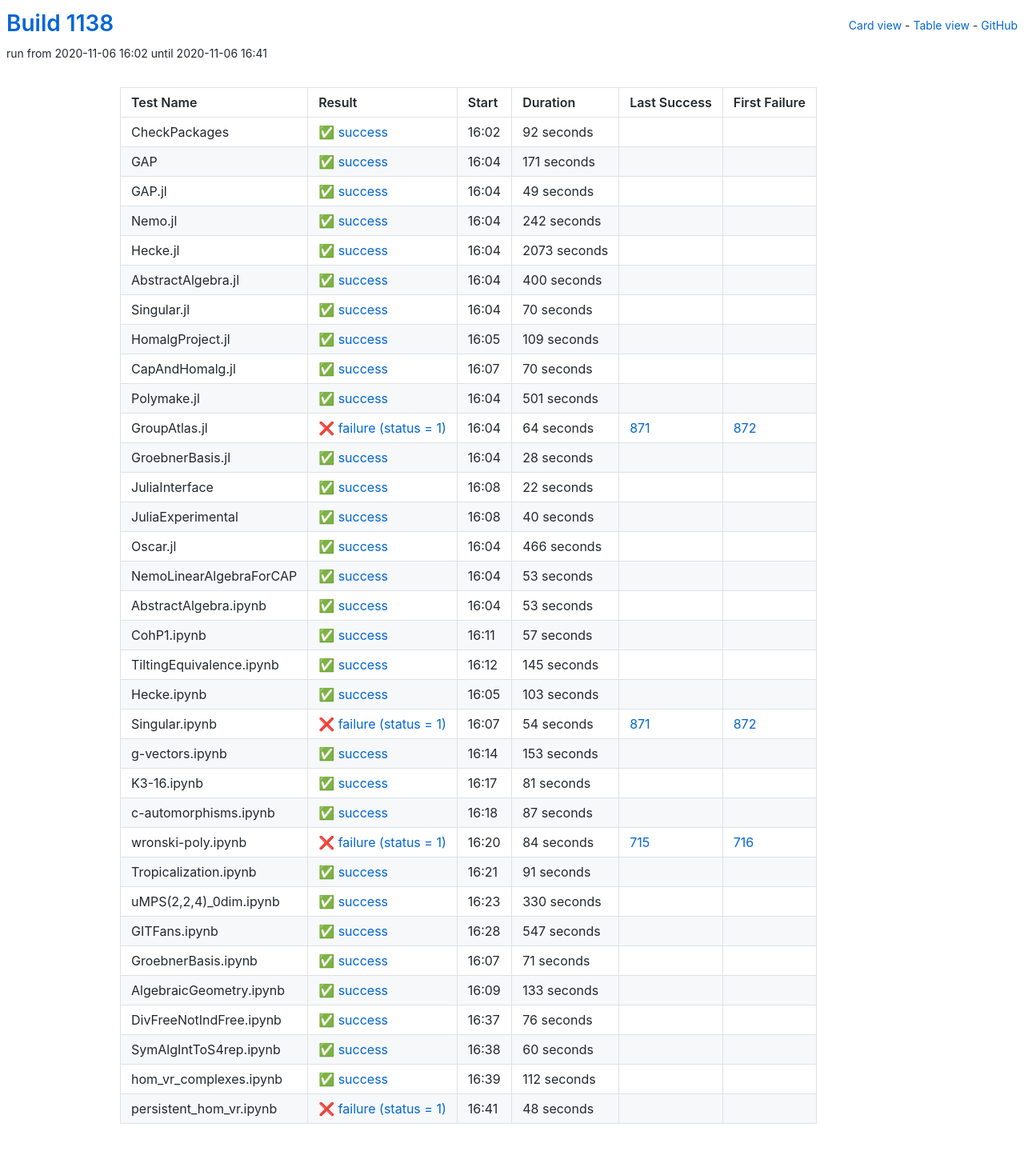
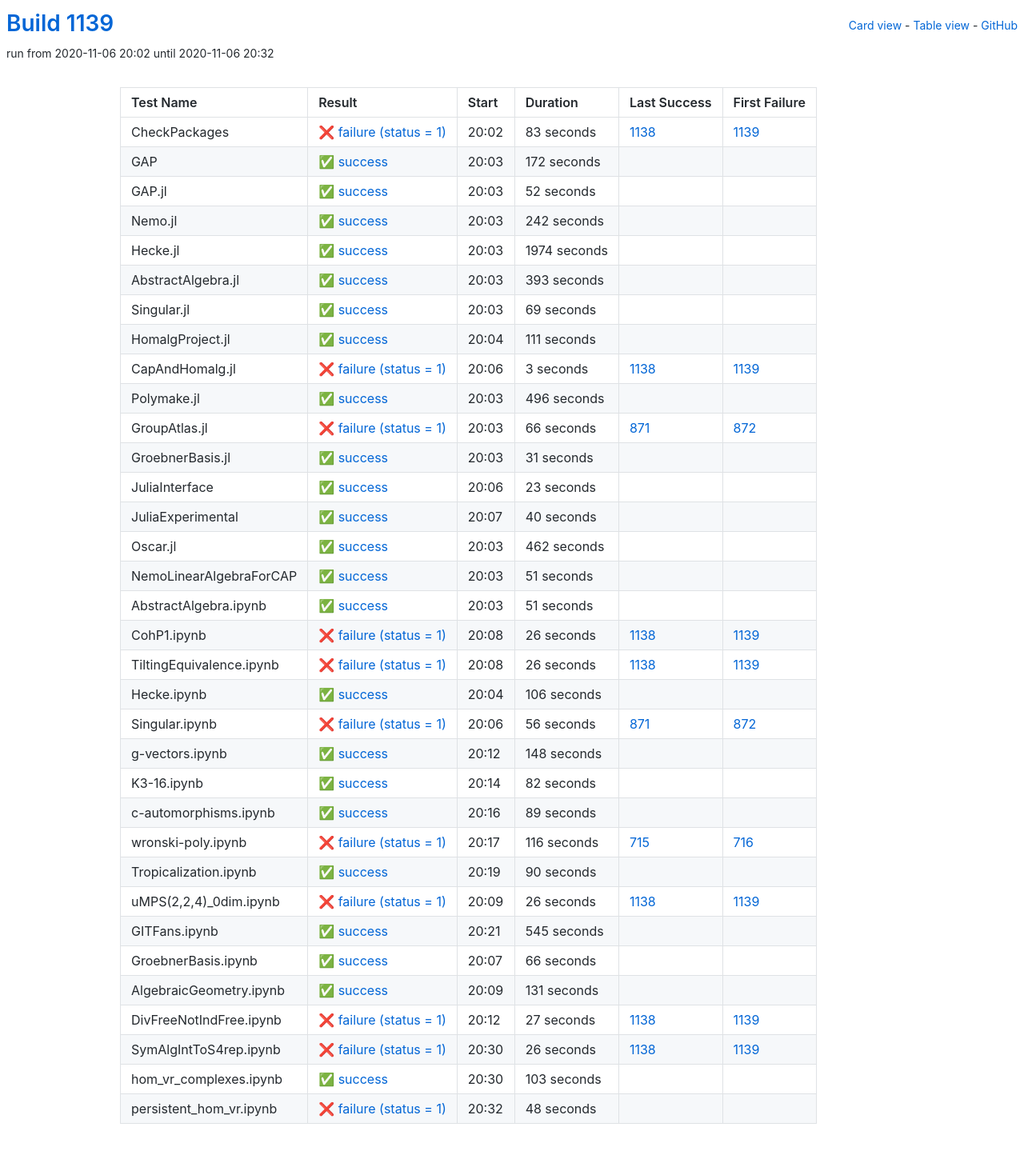
Before and after one commit to oscar-system/oscar-ci-status-stable, a Jekyll site: the page built from table.html, in a window 1280 px wide. Shown: the whole page at 80% size. Built offline with Jekyll 4.4.1, drawn with Linux system fonts in a browser that asks for light colours.

Commit message:
Build #1139

```diff
--- a/_data/ci.yml
+++ b/_data/ci.yml
@@ -1,6 +1,6 @@
 ---
-build: 1138
-build_url: https://oscarci.mathematik.uni-kl.de/job/oscar-stable/1138/
+build: 1139
+build_url: https://oscarci.mathematik.uni-kl.de/job/oscar-stable/1139/
 job: oscar-stable
 organization: oscar-system
 repo: oscar-ci-status-stable
@@ -8,44 +8,44 @@ repourl: https://github.com/oscar-system/oscar-ci-status-stable
 tests:
 - name: CheckPackages
   id: checkpackages
-  log: https://oscarci.mathematik.uni-kl.de/job/oscar-stable/1138/artifact/logs/build-1138/CheckPackages.log
-  start: 2020-11-06 16:02
+  log: https://oscarci.mathematik.uni-kl.de/job/oscar-stable/1139/artifact/logs/build-1139/CheckPackages.log
+  start: 2020-11-06 20:02
+  success: false
+  exitcode: 1
+  status: failure
+  duration: 83
+  last_success: 1138
+  last_success_url: https://oscarci.mathematik.uni-kl.de/job/oscar-stable/1138/
+  first_failure: 1139
+  first_failure_url: https://oscarci.mathematik.uni-kl.de/job/oscar-stable/1139/
+- name: GAP
+  id: gap
+  log: https://oscarci.mathematik.uni-kl.de/job/oscar-stable/1139/artifact/logs/build-1139/GAP.log
+  start: 2020-11-06 20:03
   success: true
   exitcode: 0
   status: success
-  duration: 92
-  last_success: false
-  last_success_url:
-  first_failure: false
-  first_failure_url:
-- name: GAP
-  id: gap
-  log: https://oscarci.mathematik.uni-kl.de/job/oscar-stable/1138/artifact/logs/build-1138/GAP.log
-  start: 2020-11-06 16:04
-  success: true
-  exitcode: 0
-  status: success
-  duration: 171
+  duration: 172
   last_success: false
   last_success_url:
   first_failure: false
   first_failure_url:
 - name: GAP.jl
   id: gap-jl
-  log: https://oscarci.mathematik.uni-kl.de/job/oscar-stable/1138/artifact/logs/build-1138/GAP.jl.log
-  start: 2020-11-06 16:04
+  log: https://oscarci.mathematik.uni-kl.de/job/oscar-stable/1139/artifact/logs/build-1139/GAP.jl.log
+  start: 2020-11-06 20:03
   success: true
   exitcode: 0
   status: success
-  duration: 49
+  duration: 52
   last_success: false
   last_success_url:
   first_failure: false
   first_failure_url:
 - name: Nemo.jl
   id: nemo-jl
-  log: https://oscarci.mathematik.uni-kl.de/job/oscar-stable/1138/artifact/logs/build-1138/Nemo.jl.log
-  start: 2020-11-06 16:04
+  log: https://oscarci.mathematik.uni-kl.de/job/oscar-stable/1139/artifact/logs/build-1139/Nemo.jl.log
+  start: 2020-11-06 20:03
   success: true
   exitcode: 0
   status: success
@@ -56,116 +56,116 @@ tests:
   first_failure_url:
 - name: Hecke.jl
   id: hecke-jl
-  log: https://oscarci.mathematik.uni-kl.de/job/oscar-stable/1138/artifact/logs/build-1138/Hecke.jl.log
-  start: 2020-11-06 16:04
+  log: https://oscarci.mathematik.uni-kl.de/job/oscar-stable/1139/artifact/logs/build-1139/Hecke.jl.log
+  start: 2020-11-06 20:03
   success: true
   exitcode: 0
   status: success
-  duration: 2073
+  duration: 1974
   last_success: false
   last_success_url:
   first_failure: false
   first_failure_url:
 - name: AbstractAlgebra.jl
   id: abstractalgebra-jl
-  log: https://oscarci.mathematik.uni-kl.de/job/oscar-stable/1138/artifact/logs/build-1138/AbstractAlgebra.jl.log
-  start: 2020-11-06 16:04
+  log: https://oscarci.mathematik.uni-kl.de/job/oscar-stable/1139/artifact/logs/build-1139/AbstractAlgebra.jl.log
+  start: 2020-11-06 20:03
   success: true
   exitcode: 0
   status: success
-  duration: 400
+  duration: 393
   last_success: false
   last_success_url:
   first_failure: false
   first_failure_url:
 - name: Singular.jl
   id: singular-jl
-  log: https://oscarci.mathematik.uni-kl.de/job/oscar-stable/1138/artifact/logs/build-1138/Singular.jl.log
-  start: 2020-11-06 16:04
+  log: https://oscarci.mathematik.uni-kl.de/job/oscar-stable/1139/artifact/logs/build-1139/Singular.jl.log
+  start: 2020-11-06 20:03
   success: true
   exitcode: 0
   status: success
-  duration: 70
+  duration: 69
   last_success: false
   last_success_url:
   first_failure: false
   first_failure_url:
 - name: HomalgProject.jl
   id: homalgproject-jl
-  log: https://oscarci.mathematik.uni-kl.de/job/oscar-stable/1138/artifact/logs/build-1138/HomalgProject.jl.log
-  start: 2020-11-06 16:05
+  log: https://oscarci.mathematik.uni-kl.de/job/oscar-stable/1139/artifact/logs/build-1139/HomalgProject.jl.log
+  start: 2020-11-06 20:04
   success: true
   exitcode: 0
   status: success
-  duration: 109
+  duration: 111
   last_success: false
   last_success_url:
   first_failure: false
   first_failure_url:
 - name: CapAndHomalg.jl
   id: capandhomalg-jl
-  log: https://oscarci.mathematik.uni-kl.de/job/oscar-stable/1138/artifact/logs/build-1138/CapAndHomalg.jl.log
-  start: 2020-11-06 16:07
+  log: https://oscarci.mathematik.uni-kl.de/job/oscar-stable/1139/artifact/logs/build-1139/CapAndHomalg.jl.log
+  start: 2020-11-06 20:06
+  success: false
+  exitcode: 1
+  status: failure
+  duration: 3
+  last_success: 1138
+  last_success_url: https://oscarci.mathematik.uni-kl.de/job/oscar-stable/1138/
+  first_failure: 1139
+  first_failure_url: https://oscarci.mathematik.uni-kl.de/job/oscar-stable/1139/
+- name: Polymake.jl
+  id: polymake-jl
+  log: https://oscarci.mathematik.uni-kl.de/job/oscar-stable/1139/artifact/logs/build-1139/Polymake.jl.log
+  start: 2020-11-06 20:03
   success: true
   exitcode: 0
   status: success
-  duration: 70
-  last_success: false
-  last_success_url:
-  first_failure: false
-  first_failure_url:
-- name: Polymake.jl
-  id: polymake-jl
-  log: https://oscarci.mathematik.uni-kl.de/job/oscar-stable/1138/artifact/logs/build-1138/Polymake.jl.log
-  start: 2020-11-06 16:04
-  success: true
-  exitcode: 0
-  status: success
-  duration: 501
+  duration: 496
   last_success: false
   last_success_url:
   first_failure: false
   first_failure_url:
 - name: GroupAtlas.jl
   id: groupatlas-jl
-  log: https://oscarci.mathematik.uni-kl.de/job/oscar-stable/1138/artifact/logs/build-1138/GroupAtlas.jl.log
-  start: 2020-11-06 16:04
+  log: https://oscarci.mathematik.uni-kl.de/job/oscar-stable/1139/artifact/logs/build-1139/GroupAtlas.jl.log
+  start: 2020-11-06 20:03
   success: false
   exitcode: 1
   status: failure
-  duration: 64
+  duration: 66
   last_success: 871
   last_success_url: https://oscarci.mathematik.uni-kl.de/job/oscar-stable/871/
   first_failure: 872
   first_failure_url: https://oscarci.mathematik.uni-kl.de/job/oscar-stable/872/
 - name: GroebnerBasis.jl
   id: groebnerbasis-jl
-  log: https://oscarci.mathematik.uni-kl.de/job/oscar-stable/1138/artifact/logs/build-1138/GroebnerBasis.jl.log
-  start: 2020-11-06 16:04
+  log: https://oscarci.mathematik.uni-kl.de/job/oscar-stable/1139/artifact/logs/build-1139/GroebnerBasis.jl.log
+  start: 2020-11-06 20:03
   success: true
   exitcode: 0
   status: success
-  duration: 28
+  duration: 31
   last_success: false
   last_success_url:
   first_failure: false
   first_failure_url:
 - name: JuliaInterface
   id: juliainterface
-  log: https://oscarci.mathematik.uni-kl.de/job/oscar-stable/1138/artifact/logs/build-1138/JuliaInterface.log
-  start: 2020-11-06 16:08
+  log: https://oscarci.mathematik.uni-kl.de/job/oscar-stable/1139/artifact/logs/build-1139/JuliaInterface.log
+  start: 2020-11-06 20:06
   success: true
   exitcode: 0
   status: success
-  duration: 22
+  duration: 23
   last_success: false
   last_success_url:
   first_failure: false
   first_failure_url:
 - name: JuliaExperimental
   id: juliaexperimental
-  log: https://oscarci.mathematik.uni-kl.de/job/oscar-stable/1138/artifact/logs/build-1138/JuliaExperimental.log
-  start: 2020-11-06 16:08
+  log: https://oscarci.mathematik.uni-kl.de/job/oscar-stable/1139/artifact/logs/build-1139/JuliaExperimental.log
+  start: 2020-11-06 20:07
   success: true
   exitcode: 0
   status: success
@@ -176,68 +176,224 @@ tests:
   first_failure_url:
 - name: Oscar.jl
   id: oscar-jl
-  log: https://oscarci.mathematik.uni-kl.de/job/oscar-stable/1138/artifact/logs/build-1138/Oscar.jl.log
-  start: 2020-11-06 16:04
+  log: https://oscarci.mathematik.uni-kl.de/job/oscar-stable/1139/artifact/logs/build-1139/Oscar.jl.log
+  start: 2020-11-06 20:03
   success: true
   exitcode: 0
   status: success
-  duration: 466
+  duration: 462
   last_success: false
   last_success_url:
   first_failure: false
   first_failure_url:
 - name: NemoLinearAlgebraForCAP
   id: nemolinearalgebraforcap
-  log: https://oscarci.mathematik.uni-kl.de/job/oscar-stable/1138/artifact/logs/build-1138/NemoLinearAlgebraForCAP.log
-  start: 2020-11-06 16:04
+  log: https://oscarci.mathematik.uni-kl.de/job/oscar-stable/1139/artifact/logs/build-1139/NemoLinearAlgebraForCAP.log
+  start: 2020-11-06 20:03
   success: true
   exitcode: 0
   status: success
-  duration: 53
+  duration: 51
   last_success: false
   last_success_url:
   first_failure: false
   first_failure_url:
 - name: AbstractAlgebra.ipynb
   id: abstractalgebra-ipynb
-  log: https://oscarci.mathematik.uni-kl.de/job/oscar-stable/1138/artifact/logs/build-1138/AbstractAlgebra.ipynb.log
-  start: 2020-11-06 16:04
+  log: https://oscarci.mathematik.uni-kl.de/job/oscar-stable/1139/artifact/logs/build-1139/AbstractAlgebra.ipynb.log
+  start: 2020-11-06 20:03
   success: true
   exitcode: 0
   status: success
-  duration: 53
+  duration: 51
   last_success: false
   last_success_url:
   first_failure: false
   first_failure_url:
 - name: CohP1.ipynb
   id: cohp1-ipynb
-  log: https://oscarci.mathematik.uni-kl.de/job/oscar-stable/1138/artifact/logs/build-1138/CohP1.ipynb.log
-  start: 2020-11-06 16:11
+  log: https://oscarci.mathematik.uni-kl.de/job/oscar-stable/1139/artifact/logs/build-1139/CohP1.ipynb.log
+  start: 2020-11-06 20:08
+  success: false
+  exitcode: 1
+  status: failure
+  duration: 26
+  last_success: 1138
+  last_success_url: https://oscarci.mathematik.uni-kl.de/job/oscar-stable/1138/
+  first_failure: 1139
+  first_failure_url: https://oscarci.mathematik.uni-kl.de/job/oscar-stable/1139/
+- name: TiltingEquivalence.ipynb
+  id: tiltingequivalence-ipynb
+  log: https://oscarci.mathematik.uni-kl.de/job/oscar-stable/1139/artifact/logs/build-1139/TiltingEquivalence.ipynb.log
+  start: 2020-11-06 20:08
+  success: false
+  exitcode: 1
+  status: failure
+  duration: 26
+  last_success: 1138
+  last_success_url: https://oscarci.mathematik.uni-kl.de/job/oscar-stable/1138/
+  first_failure: 1139
+  first_failure_url: https://oscarci.mathematik.uni-kl.de/job/oscar-stable/1139/
+- name: Hecke.ipynb
+  id: hecke-ipynb
+  log: https://oscarci.mathematik.uni-kl.de/job/oscar-stable/1139/artifact/logs/build-1139/Hecke.ipynb.log
+  start: 2020-11-06 20:04
   success: true
   exitcode: 0
   status: success
-  duration: 57
+  duration: 106
   last_success: false
   last_success_url:
   first_failure: false
   first_failure_url:
-- name: TiltingEquivalence.ipynb
-  id: tiltingequivalence-ipynb
-  log: https://oscarci.mathematik.uni-kl.de/job/oscar-stable/1138/artifact/logs/build-1138/TiltingEquivalence.ipynb.log
-  start: 2020-11-06 16:12
+- name: Singular.ipynb
+  id: singular-ipynb
+  log: https://oscarci.mathematik.uni-kl.de/job/oscar-stable/1139/artifact/logs/build-1139/Singular.ipynb.log
+  start: 2020-11-06 20:06
+  success: false
+  exitcode: 1
+  status: failure
+  duration: 56
+  last_success: 871
+  last_success_url: https://oscarci.mathematik.uni-kl.de/job/oscar-stable/871/
+  first_failure: 872
+  first_failure_url: https://oscarci.mathematik.uni-kl.de/job/oscar-stable/872/
+- name: g-vectors.ipynb
+  id: g-vectors-ipynb
+  log: https://oscarci.mathematik.uni-kl.de/job/oscar-stable/1139/artifact/logs/build-1139/g-vectors.ipynb.log
+  start: 2020-11-06 20:12
   success: true
   exitcode: 0
   status: success
-  duration: 145
+  duration: 148
   last_success: false
   last_success_url:
   first_failure: false
   first_failure_url:
-- name: Hecke.ipynb
-  id: hecke-ipynb
-  log: https://oscarci.mathematik.uni-kl.de/job/oscar-stable/1138/artifact/logs/build-1138/Hecke.ipynb.log
-  start: 2020-11-06 16:05
+- name: K3-16.ipynb
+  id: k3-16-ipynb
+  log: https://oscarci.mathematik.uni-kl.de/job/oscar-stable/1139/artifact/logs/build-1139/K3-16.ipynb.log
+  start: 2020-11-06 20:14
+  success: true
+  exitcode: 0
+  status: success
+  duration: 82
+  last_success: false
+  last_success_url:
+  first_failure: false
+  first_failure_url:
+- name: c-automorphisms.ipynb
+  id: c-automorphisms-ipynb
+  log: https://oscarci.mathematik.uni-kl.de/job/oscar-stable/1139/artifact/logs/build-1139/c-automorphisms.ipynb.log
+  start: 2020-11-06 20:16
+  success: true
+  exitcode: 0
+  status: success
+  duration: 89
+  last_success: false
+  last_success_url:
+  first_failure: false
+  first_failure_url:
+- name: wronski-poly.ipynb
+  id: wronski-poly-ipynb
+  log: https://oscarci.mathematik.uni-kl.de/job/oscar-stable/1139/artifact/logs/build-1139/wronski-poly.ipynb.log
+  start: 2020-11-06 20:17
+  success: false
+  exitcode: 1
+  status: failure
+  duration: 116
+  last_success: 715
+  last_success_url: https://oscarci.mathematik.uni-kl.de/job/oscar-stable/715/
+  first_failure: 716
+  first_failure_url: https://oscarci.mathematik.uni-kl.de/job/oscar-stable/716/
+- name: Tropicalization.ipynb
+  id: tropicalization-ipynb
+  log: https://oscarci.mathematik.uni-kl.de/job/oscar-stable/1139/artifact/logs/build-1139/Tropicalization.ipynb.log
+  start: 2020-11-06 20:19
+  success: true
+  exitcode: 0
+  status: success
+  duration: 90
+  last_success: false
+  last_success_url:
+  first_failure: false
+  first_failure_url:
+- name: uMPS(2,2,4)_0dim.ipynb
+  id: umps-2-2-4-0dim-ipynb
+  log: https://oscarci.mathematik.uni-kl.de/job/oscar-stable/1139/artifact/logs/build-1139/uMPS-2-2-4-_0dim.ipynb.log
+  start: 2020-11-06 20:09
+  success: false
+  exitcode: 1
+  status: failure
+  duration: 26
+  last_success: 1138
+  last_success_url: https://oscarci.mathematik.uni-kl.de/job/oscar-stable/1138/
+  first_failure: 1139
+  first_failure_url: https://oscarci.mathematik.uni-kl.de/job/oscar-stable/1139/
+- name: GITFans.ipynb
+  id: gitfans-ipynb
+  log: https://oscarci.mathematik.uni-kl.de/job/oscar-stable/1139/artifact/logs/build-1139/GITFans.ipynb.log
+  start: 2020-11-06 20:21
+  success: true
+  exitcode: 0
+  status: success
+  duration: 545
+  last_success: false
+  last_success_url:
+  first_failure: false
+  first_failure_url:
+- name: GroebnerBasis.ipynb
+  id: groebnerbasis-ipynb
+  log: https://oscarci.mathematik.uni-kl.de/job/oscar-stable/1139/artifact/logs/build-1139/GroebnerBasis.ipynb.log
+  start: 2020-11-06 20:07
+  success: true
+  exitcode: 0
+  status: success
+  duration: 66
+  last_success: false
+  last_success_url:
+  first_failure: false
+  first_failure_url:
+- name: AlgebraicGeometry.ipynb
+  id: algebraicgeometry-ipynb
+  log: https://oscarci.mathematik.uni-kl.de/job/oscar-stable/1139/artifact/logs/build-1139/AlgebraicGeometry.ipynb.log
+  start: 2020-11-06 20:09
+  success: true
+  exitcode: 0
+  status: success
+  duration: 131
+  last_success: false
+  last_success_url:
+  first_failure: false
+  first_failure_url:
+- name: DivFreeNotIndFree.ipynb
+  id: divfreenotindfree-ipynb
+  log: https://oscarci.mathematik.uni-kl.de/job/oscar-stable/1139/artifact/logs/build-1139/DivFreeNotIndFree.ipynb.log
+  start: 2020-11-06 20:12
+  success: false
+  exitcode: 1
+  status: failure
+  duration: 27
+  last_success: 1138
+  last_success_url: https://oscarci.mathematik.uni-kl.de/job/oscar-stable/1138/
+  first_failure: 1139
+  first_failure_url: https://oscarci.mathematik.uni-kl.de/job/oscar-stable/1139/
+- name: SymAlgIntToS4rep.ipynb
+  id: symalginttos4rep-ipynb
+  log: https://oscarci.mathematik.uni-kl.de/job/oscar-stable/1139/artifact/logs/build-1139/SymAlgIntToS4rep.ipynb.log
+  start: 2020-11-06 20:30
+  success: false
+  exitcode: 1
+  status: failure
+  duration: 26
+  last_success: 1138
+  last_success_url: https://oscarci.mathematik.uni-kl.de/job/oscar-stable/1138/
+  first_failure: 1139
+  first_failure_url: https://oscarci.mathematik.uni-kl.de/job/oscar-stable/1139/
+- name: hom_vr_complexes.ipynb
+  id: hom-vr-complexes-ipynb
+  log: https://oscarci.mathematik.uni-kl.de/job/oscar-stable/1139/artifact/logs/build-1139/hom_vr_complexes.ipynb.log
+  start: 2020-11-06 20:30
   success: true
   exitcode: 0
   status: success
@@ -246,166 +402,10 @@ tests:
   last_success_url:
   first_failure: false
   first_failure_url:
-- name: Singular.ipynb
-  id: singular-ipynb
-  log: https://oscarci.mathematik.uni-kl.de/job/oscar-stable/1138/artifact/logs/build-1138/Singular.ipynb.log
-  start: 2020-11-06 16:07
-  success: false
-  exitcode: 1
-  status: failure
-  duration: 54
-  last_success: 871
-  last_success_url: https://oscarci.mathematik.uni-kl.de/job/oscar-stable/871/
-  first_failure: 872
-  first_failure_url: https://oscarci.mathematik.uni-kl.de/job/oscar-stable/872/
-- name: g-vectors.ipynb
-  id: g-vectors-ipynb
-  log: https://oscarci.mathematik.uni-kl.de/job/oscar-stable/1138/artifact/logs/build-1138/g-vectors.ipynb.log
-  start: 2020-11-06 16:14
-  success: true
-  exitcode: 0
-  status: success
-  duration: 153
-  last_success: false
-  last_success_url:
-  first_failure: false
-  first_failure_url:
-- name: K3-16.ipynb
-  id: k3-16-ipynb
-  log: https://oscarci.mathematik.uni-kl.de/job/oscar-stable/1138/artifact/logs/build-1138/K3-16.ipynb.log
-  start: 2020-11-06 16:17
-  success: true
-  exitcode: 0
-  status: success
-  duration: 81
-  last_success: false
-  last_success_url:
-  first_failure: false
-  first_failure_url:
-- name: c-automorphisms.ipynb
-  id: c-automorphisms-ipynb
-  log: https://oscarci.mathematik.uni-kl.de/job/oscar-stable/1138/artifact/logs/build-1138/c-automorphisms.ipynb.log
-  start: 2020-11-06 16:18
-  success: true
-  exitcode: 0
-  status: success
-  duration: 87
-  last_success: false
-  last_success_url:
-  first_failure: false
-  first_failure_url:
-- name: wronski-poly.ipynb
-  id: wronski-poly-ipynb
-  log: https://oscarci.mathematik.uni-kl.de/job/oscar-stable/1138/artifact/logs/build-1138/wronski-poly.ipynb.log
-  start: 2020-11-06 16:20
-  success: false
-  exitcode: 1
-  status: failure
-  duration: 84
-  last_success: 715
-  last_success_url: https://oscarci.mathematik.uni-kl.de/job/oscar-stable/715/
-  first_failure: 716
-  first_failure_url: https://oscarci.mathematik.uni-kl.de/job/oscar-stable/716/
-- name: Tropicalization.ipynb
-  id: tropicalization-ipynb
-  log: https://oscarci.mathematik.uni-kl.de/job/oscar-stable/1138/artifact/logs/build-1138/Tropicalization.ipynb.log
-  start: 2020-11-06 16:21
-  success: true
-  exitcode: 0
-  status: success
-  duration: 91
-  last_success: false
-  last_success_url:
-  first_failure: false
-  first_failure_url:
-- name: uMPS(2,2,4)_0dim.ipynb
-  id: umps-2-2-4-0dim-ipynb
-  log: https://oscarci.mathematik.uni-kl.de/job/oscar-stable/1138/artifact/logs/build-1138/uMPS-2-2-4-_0dim.ipynb.log
-  start: 2020-11-06 16:23
-  success: true
-  exitcode: 0
-  status: success
-  duration: 330
-  last_success: false
-  last_success_url:
-  first_failure: false
-  first_failure_url:
-- name: GITFans.ipynb
-  id: gitfans-ipynb
-  log: https://oscarci.mathematik.uni-kl.de/job/oscar-stable/1138/artifact/logs/build-1138/GITFans.ipynb.log
-  start: 2020-11-06 16:28
-  success: true
-  exitcode: 0
-  status: success
-  duration: 547
-  last_success: false
-  last_success_url:
-  first_failure: false
-  first_failure_url:
-- name: GroebnerBasis.ipynb
-  id: groebnerbasis-ipynb
-  log: https://oscarci.mathematik.uni-kl.de/job/oscar-stable/1138/artifact/logs/build-1138/GroebnerBasis.ipynb.log
-  start: 2020-11-06 16:07
-  success: true
-  exitcode: 0
-  status: success
-  duration: 71
-  last_success: false
-  last_success_url:
-  first_failure: false
-  first_failure_url:
-- name: AlgebraicGeometry.ipynb
-  id: algebraicgeometry-ipynb
-  log: https://oscarci.mathematik.uni-kl.de/job/oscar-stable/1138/artifact/logs/build-1138/AlgebraicGeometry.ipynb.log
-  start: 2020-11-06 16:09
-  success: true
-  exitcode: 0
-  status: success
-  duration: 133
-  last_success: false
-  last_success_url:
-  first_failure: false
-  first_failure_url:
-- name: DivFreeNotIndFree.ipynb
-  id: divfreenotindfree-ipynb
-  log: https://oscarci.mathematik.uni-kl.de/job/oscar-stable/1138/artifact/logs/build-1138/DivFreeNotIndFree.ipynb.log
-  start: 2020-11-06 16:37
-  success: true
-  exitcode: 0
-  status: success
-  duration: 76
-  last_success: false
-  last_success_url:
-  first_failure: false
-  first_failure_url:
-- name: SymAlgIntToS4rep.ipynb
-  id: symalginttos4rep-ipynb
-  log: https://oscarci.mathematik.uni-kl.de/job/oscar-stable/1138/artifact/logs/build-1138/SymAlgIntToS4rep.ipynb.log
-  start: 2020-11-06 16:38
-  success: true
-  exitcode: 0
-  status: success
-  duration: 60
-  last_success: false
-  last_success_url:
-  first_failure: false
-  first_failure_url:
-- name: hom_vr_complexes.ipynb
-  id: hom-vr-complexes-ipynb
-  log: https://oscarci.mathematik.uni-kl.de/job/oscar-stable/1138/artifact/logs/build-1138/hom_vr_complexes.ipynb.log
-  start: 2020-11-06 16:39
-  success: true
-  exitcode: 0
-  status: success
-  duration: 112
-  last_success: false
-  last_success_url:
-  first_failure: false
-  first_failure_url:
 - name: persistent_hom_vr.ipynb
   id: persistent-hom-vr-ipynb
-  log: https://oscarci.mathematik.uni-kl.de/job/oscar-stable/1138/artifact/logs/build-1138/persistent_hom_vr.ipynb.log
-  start: 2020-11-06 16:41
+  log: https://oscarci.mathematik.uni-kl.de/job/oscar-stable/1139/artifact/logs/build-1139/persistent_hom_vr.ipynb.log
+  start: 2020-11-06 20:32
   success: false
   exitcode: 1
   status: failure
```
Also changed, not shown: README.md.
